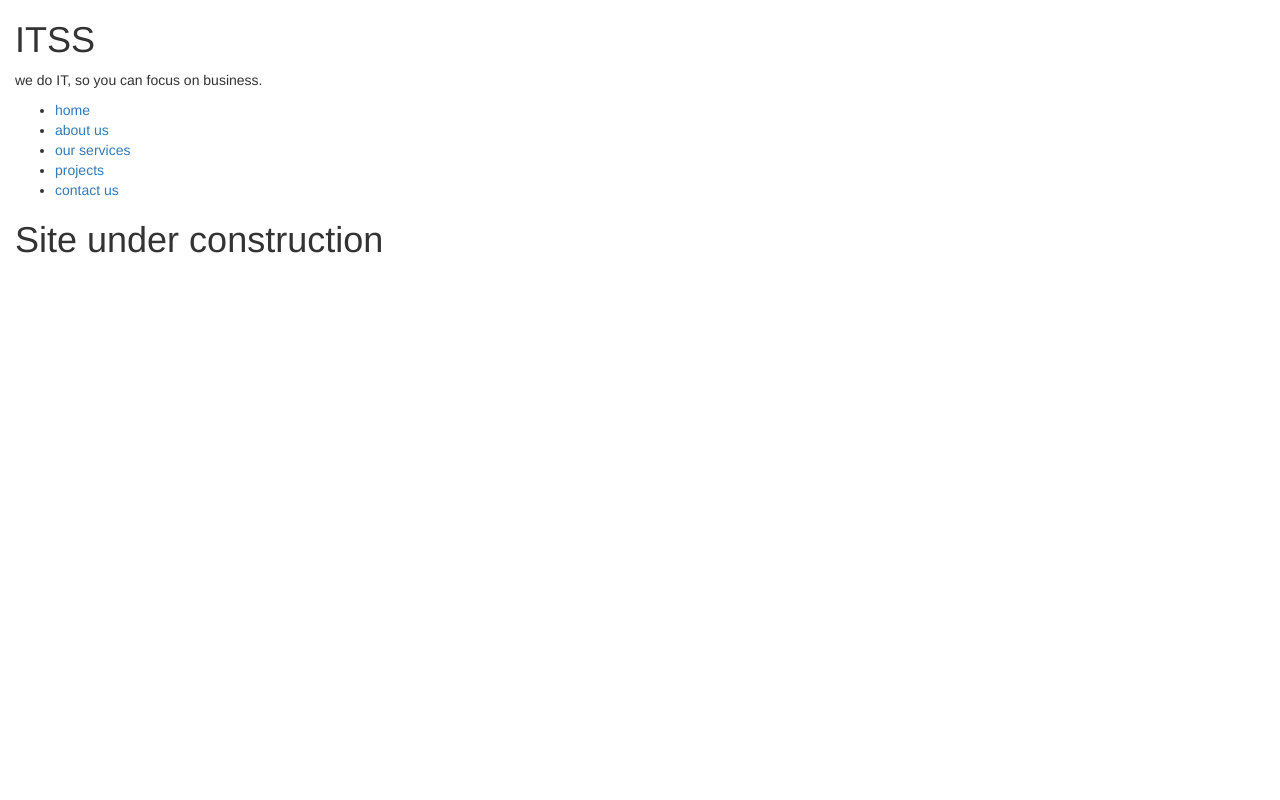
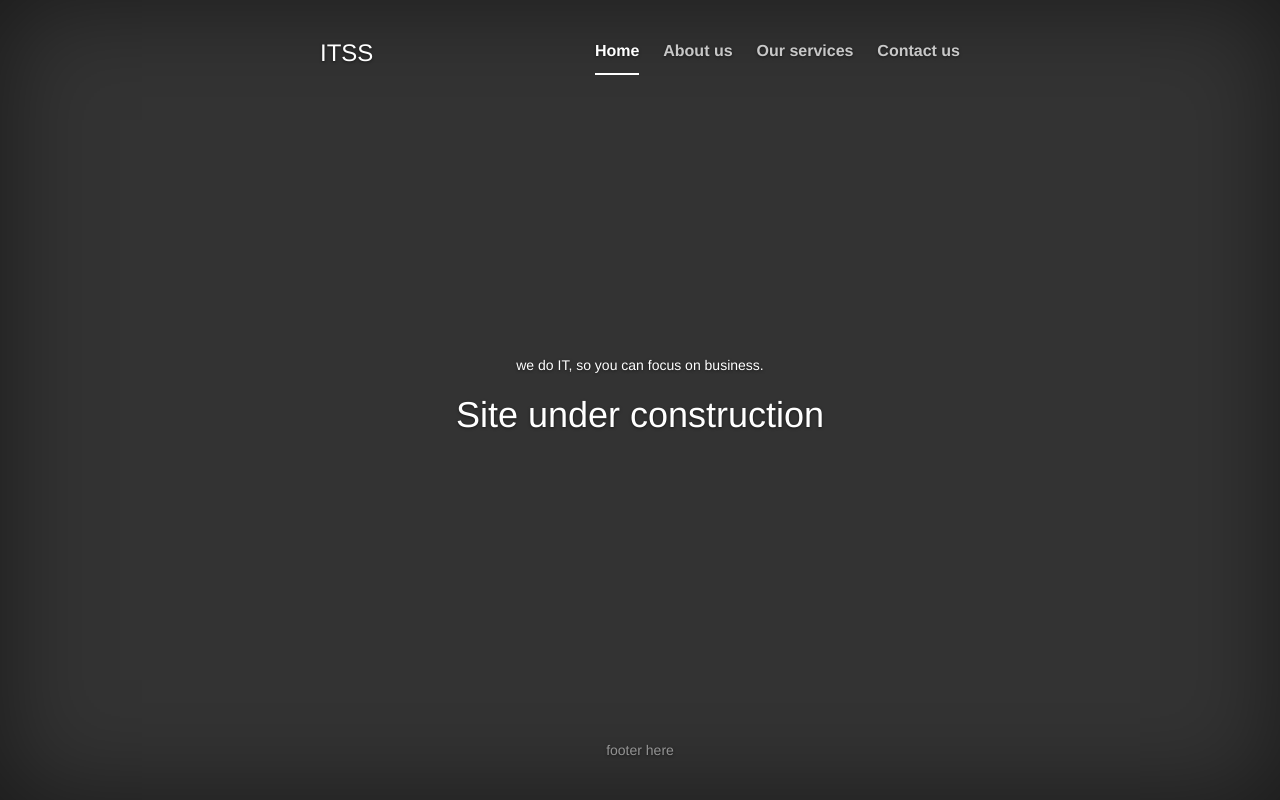
Before and after one commit to itssolotions/itssolutions, a plain HTML site: page index.html in a window 1280 px wide. Drawn offline with nearby package versions, Linux system fonts and the light colour scheme.

Commit message:
added bootstrap template

```diff
--- a/index.html
+++ b/index.html
@@ -1,33 +1,79 @@
-<!doctype html>
-<html>
+<!DOCTYPE html>
+<html lang="en">
+  <head>
+    <meta charset="utf-8">
+    <meta http-equiv="X-UA-Compatible" content="IE=edge">
+    <meta name="viewport" content="width=device-width, initial-scale=1">
+    <!-- The above 3 meta tags *must* come first in the head; any other head content must come *after* these tags -->
+    <meta name="description" content="">
+    <meta name="author" content="">
 
-<head>
-    <meta charset="utf-8">
-    <meta http-equiv="X-UA-Compatible" content="chrome=1">
-    <title>Itssolutions</title>
+    <title>itss</title>
 
-    <link rel="stylesheet" href="stylesheets/bootstrap.min.css">
-    <meta name="viewport" content="width=device-width, initial-scale=1, user-scalable=no">
+    <!-- Bootstrap core CSS -->
+    <link href="stylesheets/bootstrap.min.css" rel="stylesheet">
+
+    <!-- Custom styles for this template -->
+    <link href="stylesheets/cover.css" rel="stylesheet">
+
+    <!-- Just for debugging purposes. Don't actually copy these 2 lines! -->
+    <!--[if lt IE 9]><script src="../../assets/js/ie8-responsive-file-warning.js"></script><![endif]-->
+<!--    <script src="../../assets/js/ie-emulation-modes-warning.js"></script>-->
+
+    <!-- HTML5 shim and Respond.js for IE8 support of HTML5 elements and media queries -->
     <!--[if lt IE 9]>
-    <script src="//html5shiv.googlecode.com/svn/trunk/html5.js"></script>
+      <script src="https://oss.maxcdn.com/html5shiv/3.7.2/html5shiv.min.js"></script>
+      <script src="https://oss.maxcdn.com/respond/1.4.2/respond.min.js"></script>
     <![endif]-->
-</head>
+  </head>
 
-<body>
-    <div class="container-fluid">
-        <header>
-            <h1>ITSS</h1>
-            <p>we do IT, so you can focus on business.</p>
-            <ul>
-                <li><a href="">home</a></li>
-                <li><a href="">about us</a></li>
-                <li><a href="">our services</a></li>
-                <li><a href="">projects</a></li>
-                <li><a href="">contact us</a></li>
-            </ul>
-        </header>
-        <h1>Site under construction</h1>
+  <body>
+
+    <div class="site-wrapper">
+
+      <div class="site-wrapper-inner">
+
+        <div class="cover-container">
+
+          <div class="masthead clearfix">
+            <div class="inner">
+              <h3 class="masthead-brand">ITSS</h3>
+
+              <nav>
+                <ul class="nav masthead-nav">
+                  <li class="active"><a href="#">Home</a></li>
+                  <li><a href="#">About us</a></li>
+                  <li><a href="#">Our services</a></li>
+                  <li><a href="#">Contact us</a></li>
+                </ul>
+              </nav>
+            </div>
+          </div>
+
+          <div class="inner cover">
+           we do IT, so you can focus on business.
+            <h1 class="cover-heading">Site under construction</h1>
+
+          </div>
+
+          <div class="mastfoot">
+            <div class="inner">
+              <p>footer here</p>
+            </div>
+          </div>
+
+        </div>
+
+      </div>
+
     </div>
-</body>
 
+    <!-- Bootstrap core JavaScript
+    ================================================== -->
+    <!-- Placed at the end of the document so the pages load faster -->
+    <script src="https://ajax.googleapis.com/ajax/libs/jquery/1.11.2/jquery.min.js"></script>
+    <script src="../../dist/js/bootstrap.min.js"></script>
+    <!-- IE10 viewport hack for Surface/desktop Windows 8 bug -->
+    <script src="../../assets/js/ie10-viewport-bug-workaround.js"></script>
+  </body>
 </html>
--- /dev/null
+++ b/stylesheets/cover.css
@@ -0,0 +1,163 @@
+/*
+ * Globals
+ */
+
+/* Links */
+a,
+a:focus,
+a:hover {
+  color: #fff;
+}
+
+/* Custom default button */
+.btn-default,
+.btn-default:hover,
+.btn-default:focus {
+  color: #333;
+  text-shadow: none; /* Prevent inheritence from `body` */
+  background-color: #fff;
+  border: 1px solid #fff;
+}
+
+
+/*
+ * Base structure
+ */
+
+html,
+body {
+  height: 100%;
+  background-color: #333;
+}
+body {
+  color: #fff;
+  text-align: center;
+  text-shadow: 0 1px 3px rgba(0,0,0,.5);
+}
+
+/* Extra markup and styles for table-esque vertical and horizontal centering */
+.site-wrapper {
+  display: table;
+  width: 100%;
+  height: 100%; /* For at least Firefox */
+  min-height: 100%;
+  -webkit-box-shadow: inset 0 0 100px rgba(0,0,0,.5);
+          box-shadow: inset 0 0 100px rgba(0,0,0,.5);
+}
+.site-wrapper-inner {
+  display: table-cell;
+  vertical-align: top;
+}
+.cover-container {
+  margin-right: auto;
+  margin-left: auto;
+}
+
+/* Padding for spacing */
+.inner {
+  padding: 30px;
+}
+
+
+/*
+ * Header
+ */
+.masthead-brand {
+  margin-top: 10px;
+  margin-bottom: 10px;
+}
+
+.masthead-nav > li {
+  display: inline-block;
+}
+.masthead-nav > li + li {
+  margin-left: 20px;
+}
+.masthead-nav > li > a {
+  padding-right: 0;
+  padding-left: 0;
+  font-size: 16px;
+  font-weight: bold;
+  color: #fff; /* IE8 proofing */
+  color: rgba(255,255,255,.75);
+  border-bottom: 2px solid transparent;
+}
+.masthead-nav > li > a:hover,
+.masthead-nav > li > a:focus {
+  background-color: transparent;
+  border-bottom-color: #a9a9a9;
+  border-bottom-color: rgba(255,255,255,.25);
+}
+.masthead-nav > .active > a,
+.masthead-nav > .active > a:hover,
+.masthead-nav > .active > a:focus {
+  color: #fff;
+  border-bottom-color: #fff;
+}
+
+@media (min-width: 768px) {
+  .masthead-brand {
+    float: left;
+  }
+  .masthead-nav {
+    float: right;
+  }
+}
+
+
+/*
+ * Cover
+ */
+
+.cover {
+  padding: 0 20px;
+}
+.cover .btn-lg {
+  padding: 10px 20px;
+  font-weight: bold;
+}
+
+
+/*
+ * Footer
+ */
+
+.mastfoot {
+  color: #999; /* IE8 proofing */
+  color: rgba(255,255,255,.5);
+}
+
+
+/*
+ * Affix and center
+ */
+
+@media (min-width: 768px) {
+  /* Pull out the header and footer */
+  .masthead {
+    position: fixed;
+    top: 0;
+  }
+  .mastfoot {
+    position: fixed;
+    bottom: 0;
+  }
+  /* Start the vertical centering */
+  .site-wrapper-inner {
+    vertical-align: middle;
+  }
+  /* Handle the widths */
+  .masthead,
+  .mastfoot,
+  .cover-container {
+    width: 100%; /* Must be percentage or pixels for horizontal alignment */
+  }
+}
+
+@media (min-width: 992px) {
+  .masthead,
+  .mastfoot,
+  .cover-container {
+    width: 700px;
+  }
+}
```
